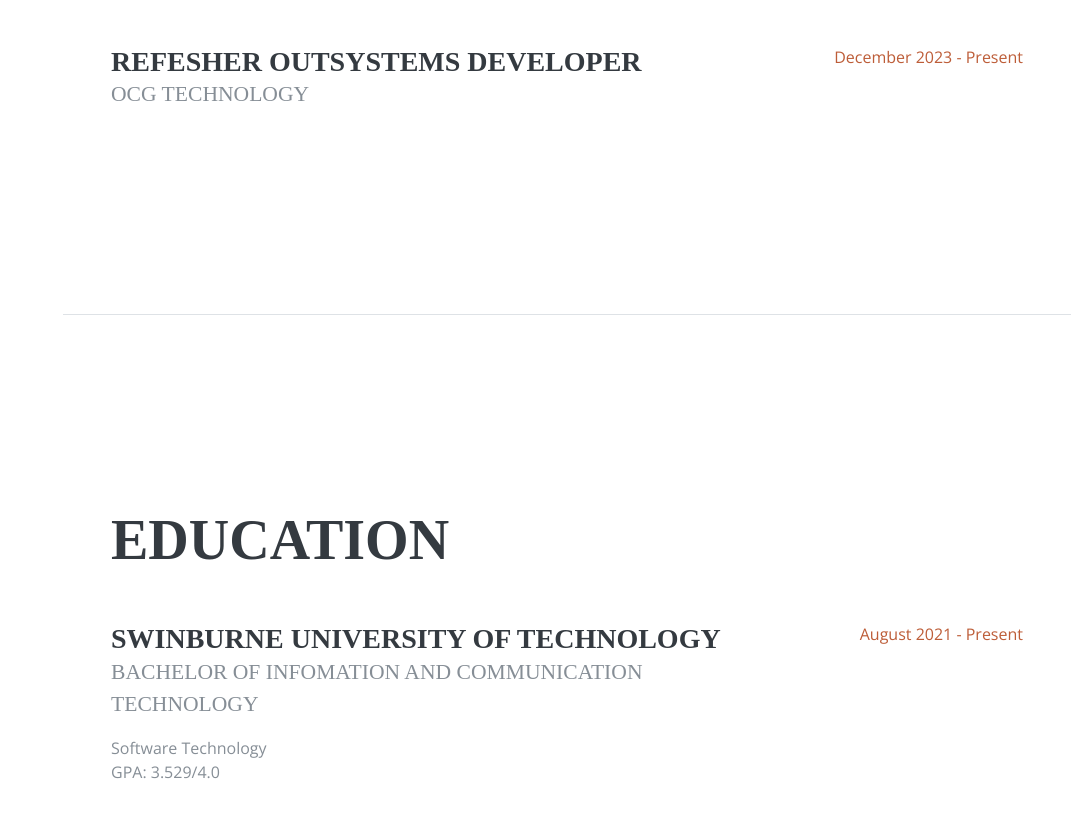
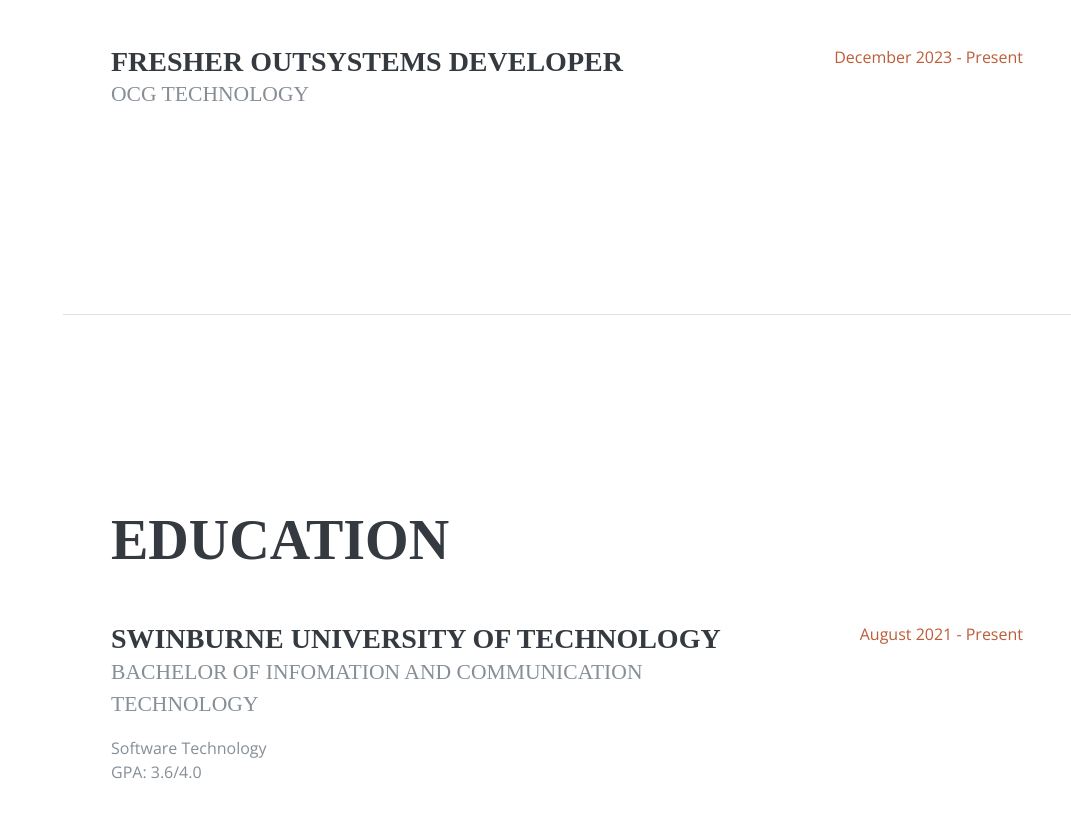
Before and after one commit to luongtracducanh/luongtracducanh.github.io, a plain HTML site: page index.html in a window 1280 px wide. Shown: the part 1285-2119 px from the top of the page, without its empty margins (209-1280 px from the left). Drawn offline with nearby package versions, Linux system fonts and the light colour scheme; a web font is replaced by a local one.

Commit message:
fix typo

```diff
--- a/index.html
+++ b/index.html
@@ -159,7 +159,7 @@
 
           <div class="resume-item d-flex flex-column flex-md-row mb-5">
             <div class="resume-content mr-auto">
-              <h3 class="mb-0">Refesher OutSystems Developer</h3>
+              <h3 class="mb-0">Fresher OutSystems Developer</h3>
               <div class="subheading mb-3">OCG Technology</div>
               <p>
                 <!-- Update later -->
@@ -186,7 +186,7 @@
                 Bachelor of Infomation and Communication Technology
               </div>
               <div>Software Technology</div>
-              <p>GPA: 3.529/4.0</p>
+              <p>GPA: 3.6/4.0</p>
             </div>
             <div class="resume-date text-md-right">
               <span class="text-primary">August 2021 - Present</span>
```
